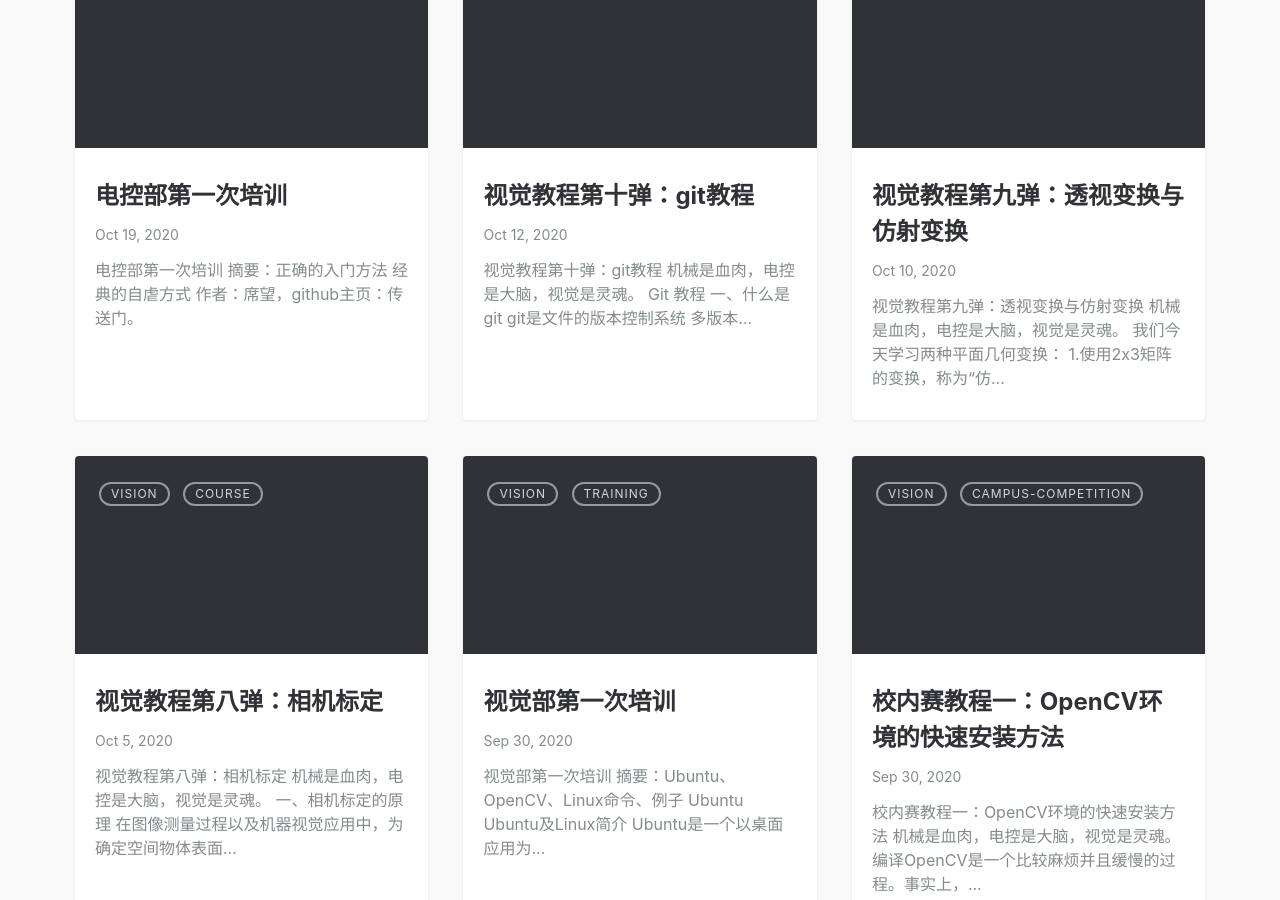
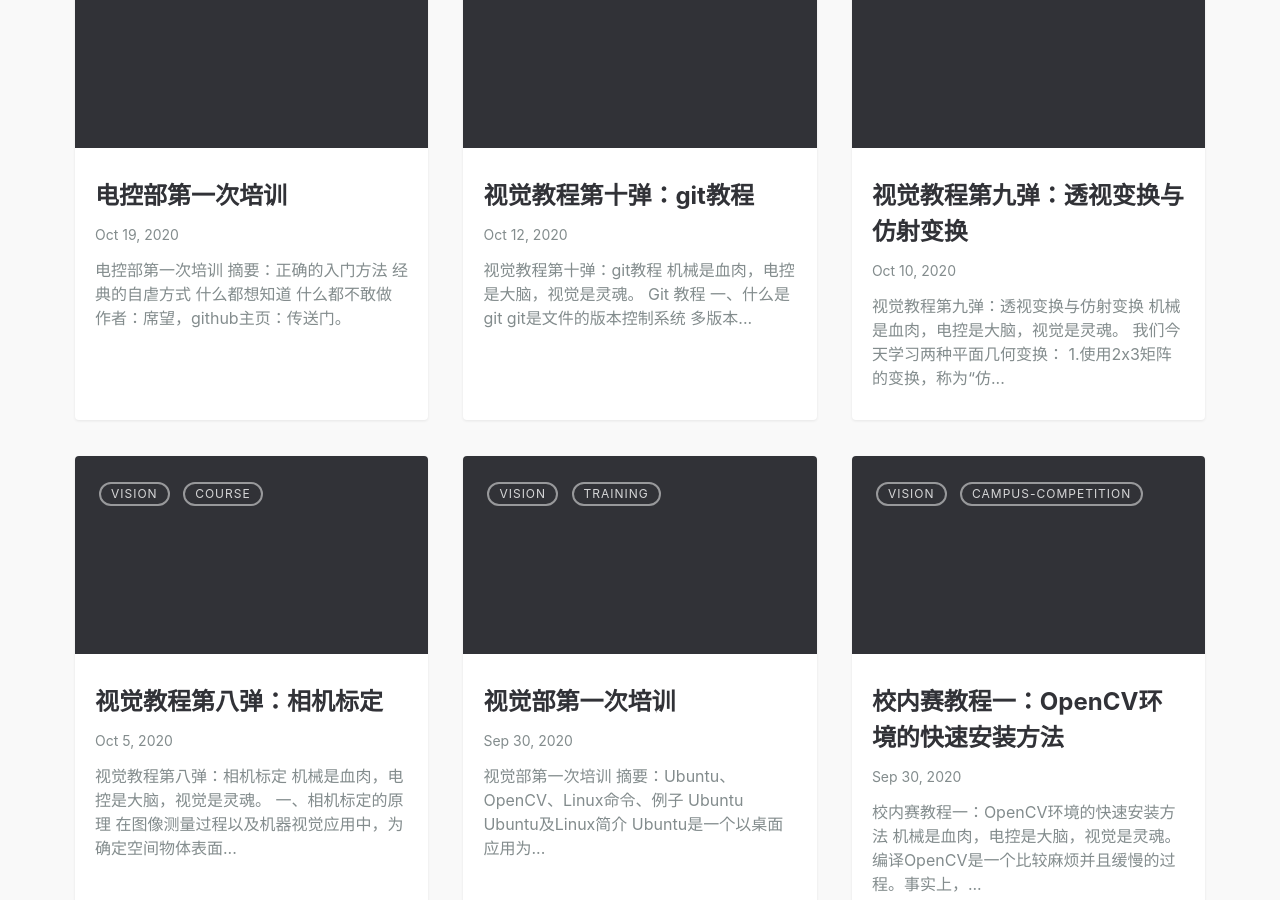
Before and after one commit to SJTU-RoboMaster-Team/SJTU-RoboMaster-Team.github.io, a Jekyll site: the page built from index.md, in a window 1280 px wide and 900 px high, scrolled down 707 px. Built offline with Jekyll 4.4.1, drawn with Linux system fonts in a browser that asks for light colours.

Commit message:
Update 2020-10-19-EC-training-1.md

```diff
--- a/_posts/2020-10-19-EC-training-1.md
+++ b/_posts/2020-10-19-EC-training-1.md
@@ -12,6 +12,10 @@ categories: [EC, training]
 
 ## 经典的自虐方式
 
+### 什么都想知道
+
+### 什么都不敢做
+
 ----
 
 作者：席望，github主页：[传送门](https://github.com/bddwyx)。
```
